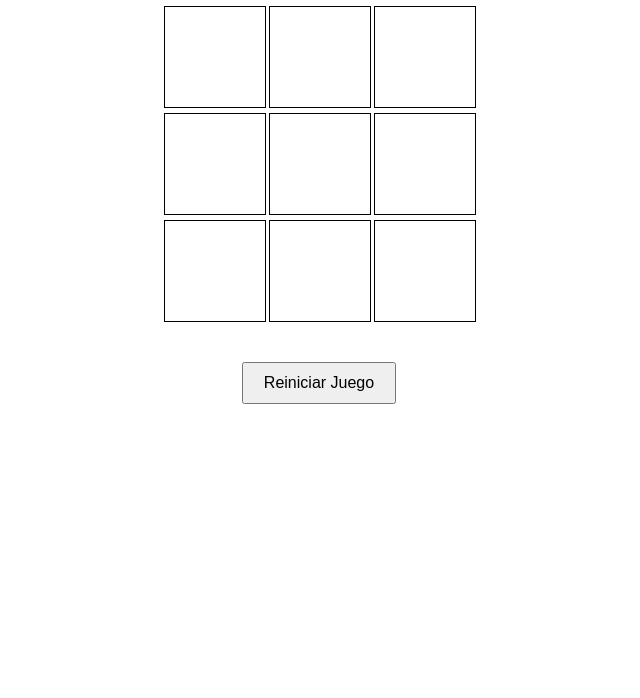
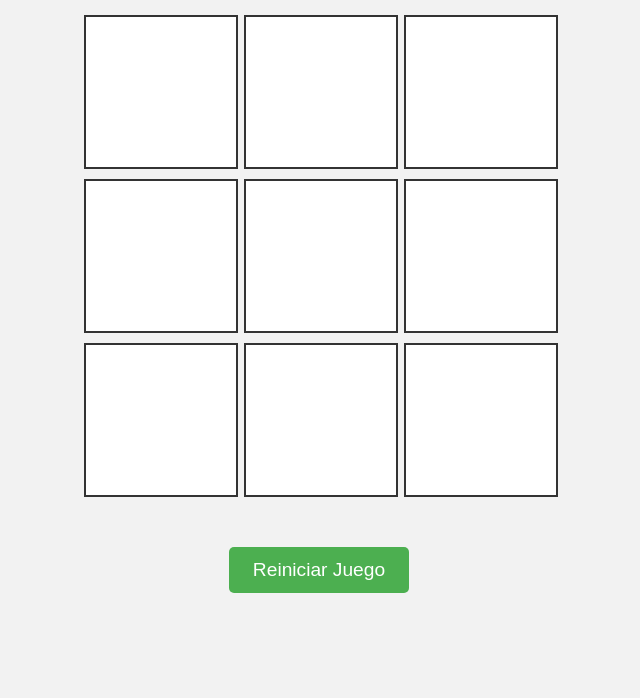
Before and after one commit to sofiaanahi/tateti, a plain HTML site: page main.html in a window 1280 px wide. Shown: the part 102-800 px from the top of the page, without its empty margins (321-961 px from the left). Drawn offline with Linux system fonts and the light colour scheme.

Commit message:
mejore el estilo

```diff
--- a/main.html
+++ b/main.html
@@ -9,36 +9,60 @@
             font-family: Arial, sans-serif;
             text-align: center;
             margin-top: 50px;
+            background-color: #f2f2f2;
+        }
+
+        h1 {
+            color: #333;
+            margin-bottom: 30px;
         }
 
         #game-board {
             display: grid;
-            grid-template-columns: repeat(3, 100px);
-            grid-gap: 5px;
+            grid-template-columns: repeat(3, 150px);
+            grid-gap: 10px;
             justify-content: center;
             margin: 0 auto;
         }
 
         .cell {
-            width: 100px;
-            height: 100px;
-            border: 1px solid #000;
+            width: 150px;
+            height: 150px;
+            border: 2px solid #333;
+            background-color: #fff;
             display: flex;
             align-items: center;
             justify-content: center;
-            font-size: 2rem;
+            font-size: 3rem;
+            font-weight: bold;
             cursor: pointer;
+            transition: background-color 0.3s ease;
+        }
+
+        .cell:hover {
+            background-color: #e6e6e6;
         }
 
         #message {
             margin-top: 20px;
-            font-size: 1.5rem;
+            font-size: 1.8rem;
+            color: #333;
         }
 
         #reset-button {
-            margin-top: 20px;
-            padding: 10px 20px;
-            font-size: 1rem;
+            margin-top: 30px;
+            padding: 12px 24px;
+            font-size: 1.2rem;
+            background-color: #4CAF50;
+            color: #fff;
+            border: none;
+            border-radius: 5px;
+            cursor: pointer;
+            transition: background-color 0.3s ease;
+        }
+
+        #reset-button:hover {
+            background-color: #3e8e41;
         }
     </style>
     <script src="https://cdn.jsdelivr.net/npm/@tensorflow/tfjs@3.0.0/dist/tf.min.js"></script>
```
Also changed, not shown: index.html (deleted, +0 -35 lines).
